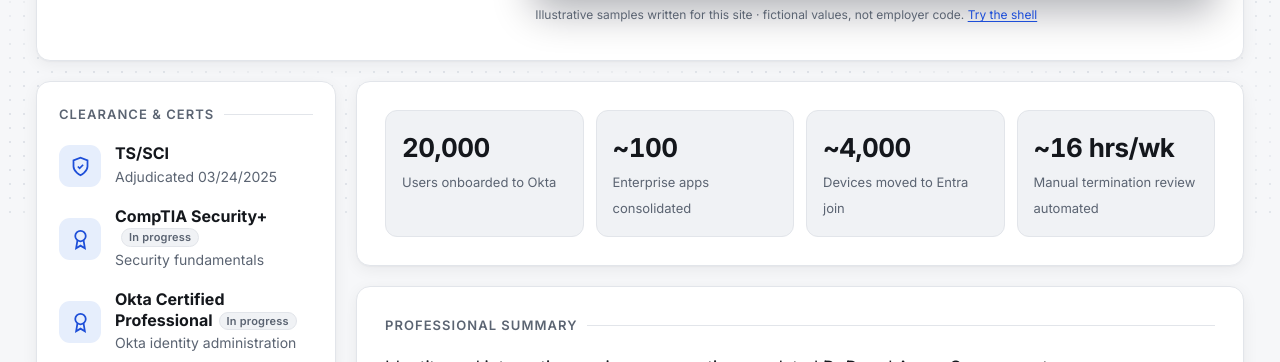
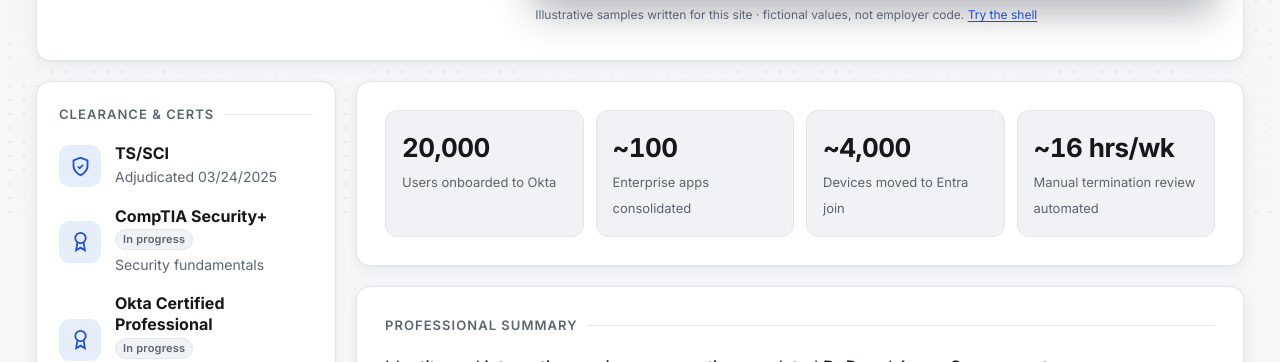
Before and after one commit to justys-grimm/justys-grimm.github.io, a plain HTML site: page index.html in a window 1280 px wide. Shown: the part 580-942 px from the top of the page. Drawn offline with Linux system fonts and the light colour scheme; animation ran at ten frames a second.

Commit message:
Cert status pill on its own line under the cert name
Co-Authored-By: Claude Opus 5.5 <noreply@anthropic.com>

```diff
--- a/index.html
+++ b/index.html
@@ -202,7 +202,7 @@ main{max-width:1240px;margin:0 auto;padding:32px 16px 64px;display:grid;gap:20px
 .term-note button{font:inherit;color:var(--accent-text);background:none;border:0;padding:0;cursor:pointer;text-decoration:underline;text-underline-offset:2px}
 
 /* Certifications */
-.cred .pill{display:inline-block;font-size:11px;font-weight:600;letter-spacing:.02em;padding:1px 7px;border-radius:999px;margin-left:6px;vertical-align:1px;background:var(--surface-2);color:var(--muted);border:1px solid var(--line)}
+.cred .pill{display:block;width:fit-content;font-size:11px;font-weight:600;letter-spacing:.02em;padding:1px 7px;border-radius:999px;margin:3px 0 2px;line-height:1.5;background:var(--surface-2);color:var(--muted);border:1px solid var(--line)}
 .cred a.verify{font-size:13px;margin-left:6px}
 
 /* Print QR */
```
